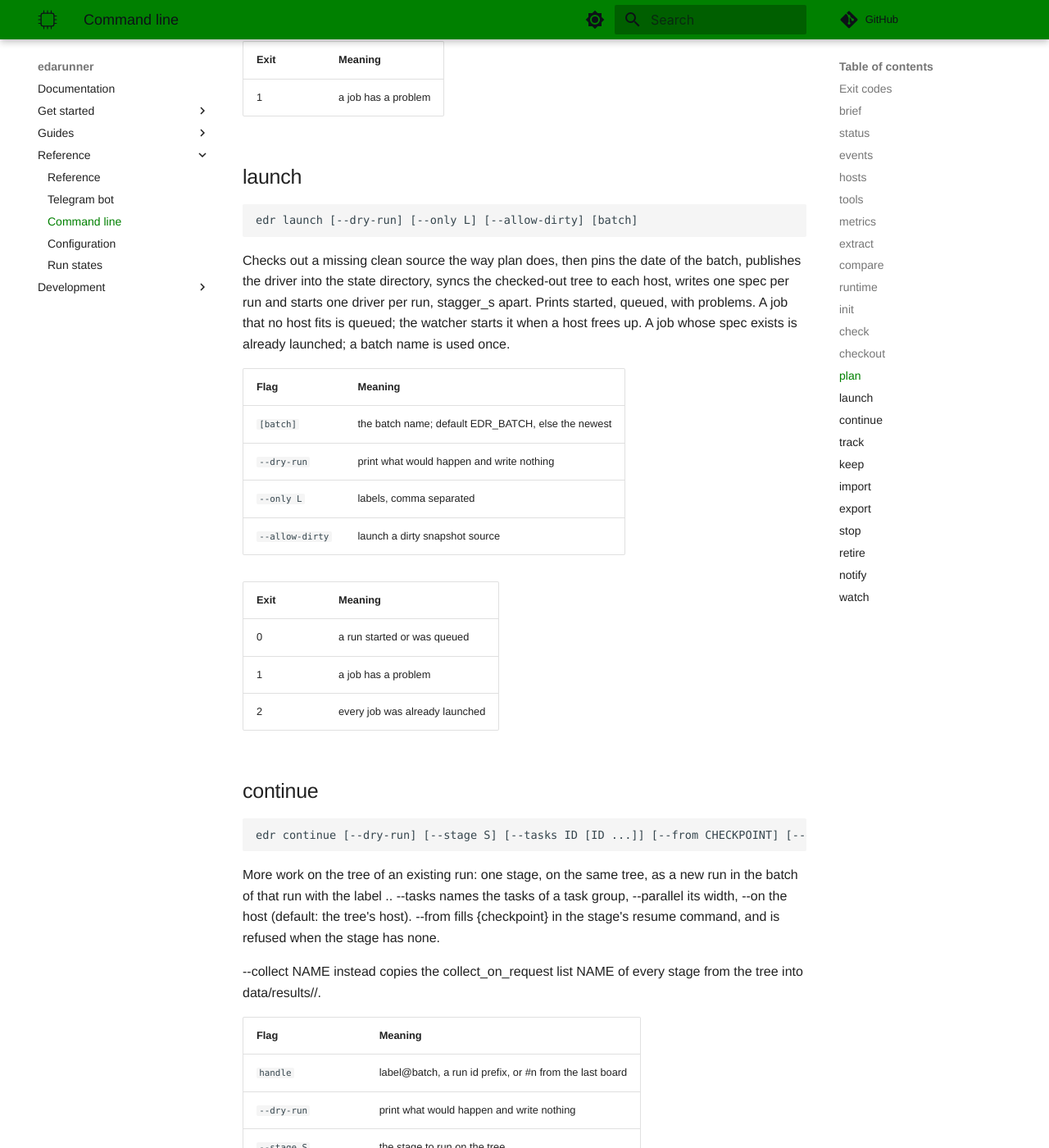
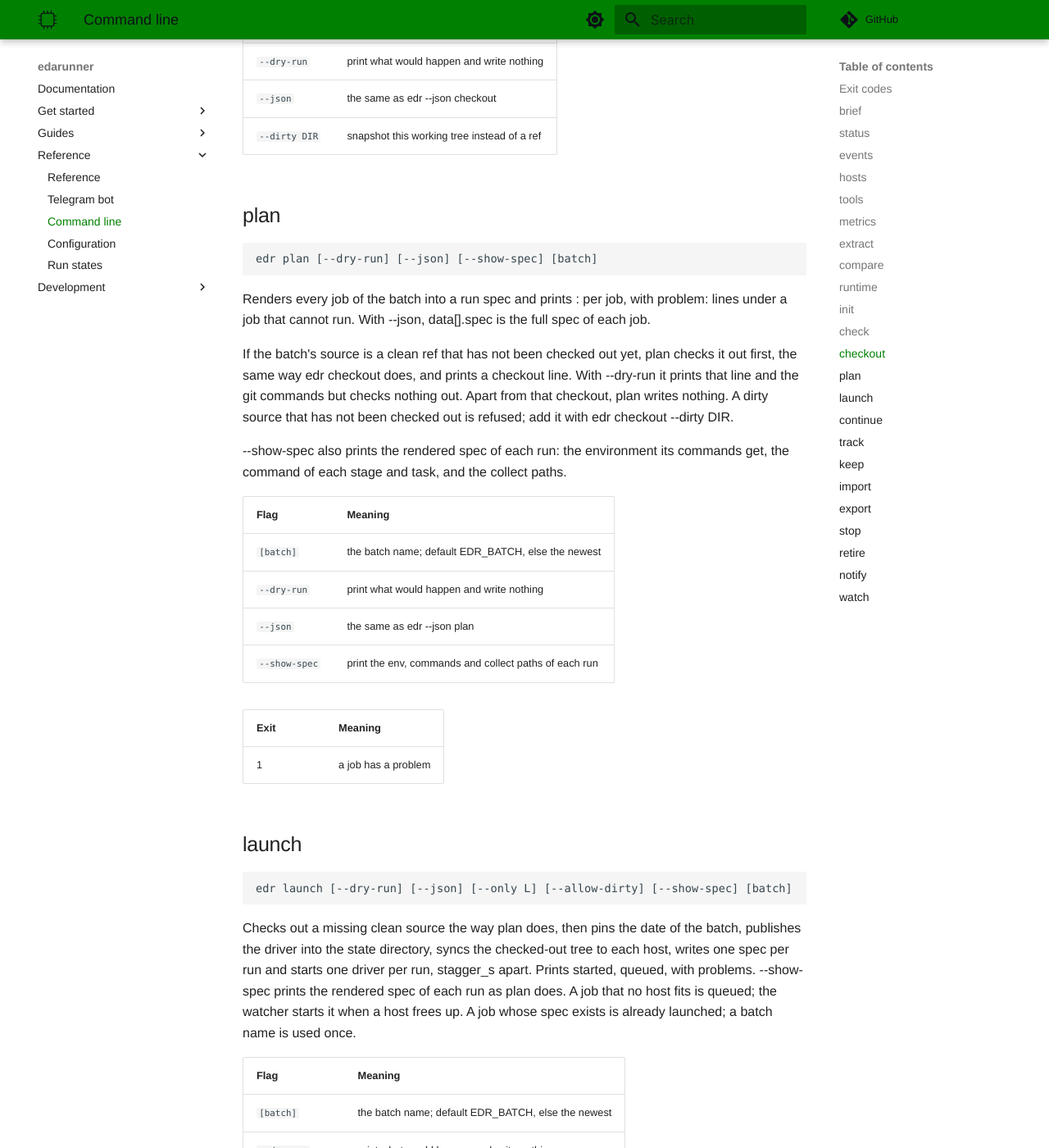
Before and after one commit to lionnus/edarunner, an MkDocs documentation site: the page built from docs/reference/cli.md, in a window 1280 px wide and 1400 px high, scrolled down 10241 px. Shown: the whole window at 82% size. Built offline with MkDocs 1.6.1 and Material for MkDocs 9.7.7, drawn with Linux system fonts in a browser that asks for light colours; comment, search, counter and statistics services are not loaded; some of the changed text lies outside the part shown.

Commit message:
:children_crossing: plan: Print the rendered spec with --show-spec, and take --json after every command

````diff
--- a/docs/reference/cli.md
+++ b/docs/reference/cli.md
@@ -16,7 +16,8 @@ Run flows on hosts, keep a run database, watch, export.
 edr finds edr.toml in the current directory or a parent, so it works from
 anywhere below the project. Without one it refuses.
 
---json on any command prints one object instead of the text:
+--json, before the command as in edr --json status or after it, prints
+one object instead of the text:
 {"code": 0, "data": {}, "output": "the text a person would see"}.
 code is the exit code, data the command's result as structured data, and
 output the text.
@@ -60,7 +61,7 @@ A command below says where it refines a code.
 ## brief
 
 ```
-edr brief [--run HANDLE] [--json]
+edr brief [--json] [--run HANDLE]
 ```
 
 Prints a Markdown briefing for a person or an agent who has not seen
@@ -85,13 +86,13 @@ session with the briefing; docs/run.md shows the hook.
 
 | Flag | Meaning |
 |---|---|
+| `--json` | the same as edr --json brief |
 | `--run HANDLE` | the story of one run: label@batch, a run id prefix, or #n from the last board |
-| `--json` | the same as edr --json brief |
 
 ## status
 
 ```
-edr status [--batch B] [--narrow] [--watch] [--live] [--triage] [--digest] [handle]
+edr status [--json] [--batch B] [--narrow] [--watch] [--live] [--triage] [--digest] [handle]
 ```
 
 Without a handle, the board: one line per run of every batch that is not
@@ -113,6 +114,7 @@ and failed counts appears only for a run with a task group.
 | Flag | Meaning |
 |---|---|
 | `[handle]` | label@batch, a run id prefix, or #n from the last board |
+| `--json` | the same as edr --json status |
 | `--batch B` | one batch; default EDR_BATCH, else every batch |
 | `--narrow` | 48 columns, two lines per live run, for an ssh app on a phone |
 | `--watch` | redraw every heartbeat_s seconds; Ctrl-C ends it |
@@ -127,7 +129,7 @@ and failed counts appears only for a run with a task group.
 ## events
 
 ```
-edr events [--since T] [--run HANDLE] [-n N]
+edr events [--json] [--since T] [--run HANDLE] [-n N]
 ```
 
 The last N events in time order: time, actor (user, watch or telegram),
@@ -135,6 +137,7 @@ run, kind and text.
 
 | Flag | Meaning |
 |---|---|
+| `--json` | the same as edr --json events |
 | `--since T` | 30m, 2h, 1d or seconds |
 | `--run HANDLE` | the events of one run |
 | `-n N` | the last N events; default 50 |
@@ -146,7 +149,7 @@ run, kind and text.
 ## hosts
 
 ```
-edr hosts [--history] [--since T] [--narrow]
+edr hosts [--json] [--history] [--since T] [--narrow]
 ```
 
 Probes every host of the site file and prints one row per host: the
@@ -182,6 +185,7 @@ use (the load, capped at the cores), RAM, scratch and busy GPUs over
 
 | Flag | Meaning |
 |---|---|
+| `--json` | the same as edr --json hosts |
 | `--history` | no probe: the samples the watcher kept, one line per host over --since |
 | `--since T` | with --history: 30m, 2h, 1d or seconds; default 1d |
 | `--narrow` | ok, host, cores, RAM, scratch and GPUs only, in 48 columns, with no space between a mark and its number |
@@ -194,7 +198,7 @@ use (the load, capped at the cores), RAM, scratch and busy GPUs over
 ## tools
 
 ```
-edr tools
+edr tools [--json]
 ```
 
 One row per tool of the site file. free and total are the seats the
@@ -206,6 +210,9 @@ gives tool, free, total, hosts (host to version) and note.
 edr lic prints the same and a deprecation line on stderr; it goes in
 the next release.
 
+| Flag | Meaning |
+|---|---|
+| `--json` | the same as edr --json tools |
 
 | Exit | Meaning |
 |---|---|
@@ -214,7 +221,7 @@ the next release.
 ## metrics
 
 ```
-edr metrics [--design SRC] [--run HANDLE] [--metric NAME] [--over {steps}] [--stage S] [--step N] [--csv] [--instance PATH] [--depth N]
+edr metrics [--json] [--design SRC] [--run HANDLE] [--metric NAME] [--over {steps}] [--stage S] [--step N] [--csv] [--instance PATH] [--depth N]
 ```
 
 Every metric of one design: label, design, stage, step, task, name,
@@ -234,6 +241,7 @@ has one. --instance takes that instance and every instance below it.
 
 | Flag | Meaning |
 |---|---|
+| `--json` | the same as edr --json metrics |
 | `--design SRC` | the exact source tag of the runs, as in the run id |
 | `--run HANDLE` | one run: label@batch, a run id prefix, or #n from the last board |
 | `--metric NAME` | one metric, by name or canonical name |
@@ -251,7 +259,7 @@ has one. --instance takes that instance and every instance below it.
 ## extract
 
 ```
-edr extract [--dry-run] [--batch B] [--design SRC] [handle]
+edr extract [--dry-run] [--json] [--batch B] [--design SRC] [handle]
 ```
 
 Extracts every metric in edr.toml again from the files collected for
@@ -272,6 +280,7 @@ new, changed, unchanged and failed for each run.
 |---|---|
 | `[handle]` | label@batch, a run id prefix, or #n from the last board |
 | `--dry-run` | print what would happen and write nothing |
+| `--json` | the same as edr --json extract |
 | `--batch B` | every run of the batch |
 | `--design SRC` | every run of the exact source tag |
 
@@ -282,7 +291,7 @@ new, changed, unchanged and failed for each run.
 ## compare
 
 ```
-edr compare [--area] [--metric NAME] [--depth N] [--instance PATH] [--stage S] [--step N] HANDLE [HANDLE ...]
+edr compare [--json] [--area] [--metric NAME] [--depth N] [--instance PATH] [--stage S] [--step N] HANDLE [HANDLE ...]
 ```
 
 Puts two or more runs side by side. Without --area, one row per stage,
@@ -300,6 +309,7 @@ the table.
 | Flag | Meaning |
 |---|---|
 | `handles` | label@batch, a run id prefix, or #n from the last board |
+| `--json` | the same as edr --json compare |
 | `--area` | the hierarchical area per instance |
 | `--metric NAME` | this metric, by name or canonical name; repeatable |
 | `--depth N` | the instance depth; default 1 |
@@ -314,7 +324,7 @@ the table.
 ## runtime
 
 ```
-edr runtime [--batch B] [HANDLE ...]
+edr runtime [--json] [--batch B] [HANDLE ...]
 ```
 
 With one handle, the times of one run: a row per stage attempt from
@@ -331,6 +341,7 @@ each stage, attempts summed, and the total.
 | Flag | Meaning |
 |---|---|
 | `handles` | label@batch, a run id prefix, or #n from the last board |
+| `--json` | the same as edr --json runtime |
 | `--batch B` | every run of the batch |
 
 | Exit | Meaning |
@@ -340,7 +351,7 @@ each stage, attempts summed, and the total.
 ## init
 
 ```
-edr init [--dry-run] --site DIR
+edr init [--dry-run] [--json] --site DIR
 ```
 
 Writes edr.toml and edr-watch.service into the current directory. --site
@@ -350,12 +361,13 @@ file. Refuses when edr.toml exists.
 | Flag | Meaning |
 |---|---|
 | `--dry-run` | print what would happen and write nothing |
+| `--json` | the same as edr --json init |
 | `--site DIR` | the site directory, or a site.toml path, required |
 
 ## check
 
 ```
-edr check
+edr check [--json]
 ```
 
 Loads the project, the site and every batch under jobs/, imports every
@@ -363,6 +375,9 @@ hook, checks the driver file, probes every host once, names every tool
 the head node lacks, and plans every batch with those probes. Prints one
 problem: line per fault, or an ok: line with the counts.
 
+| Flag | Meaning |
+|---|---|
+| `--json` | the same as edr --json check |
 
 | Exit | Meaning |
 |---|---|
@@ -371,7 +386,7 @@ problem: line per fault, or an ok: line with the counts.
 ## checkout
 
 ```
-edr checkout [--dry-run] [--dirty DIR] [ref]
+edr checkout [--dry-run] [--json] [--dirty DIR] [ref]
 ```
 
 Fetches, then makes a detached local clone of ref (default source.ref) at
@@ -388,12 +403,13 @@ clone.
 |---|---|
 | `[ref]` | default: source.ref |
 | `--dry-run` | print what would happen and write nothing |
+| `--json` | the same as edr --json checkout |
 | `--dirty DIR` | snapshot this working tree instead of a ref |
 
 ## plan
 
 ```
-edr plan [--dry-run] [batch]
+edr plan [--dry-run] [--json] [--show-spec] [batch]
 ```
 
 Renders every job of the batch into a run spec and prints
@@ -408,10 +424,16 @@ and the git commands but checks nothing out. Apart from that checkout,
 plan writes nothing. A dirty source that has not been checked out is
 refused; add it with edr checkout --dirty DIR.
 
+--show-spec also prints the rendered spec of each run: the environment
+its commands get, the command of each stage and task, and the collect
+paths.
+
 | Flag | Meaning |
 |---|---|
 | `[batch]` | the batch name; default EDR_BATCH, else the newest |
 | `--dry-run` | print what would happen and write nothing |
+| `--json` | the same as edr --json plan |
+| `--show-spec` | print the env, commands and collect paths of each run |
 
 | Exit | Meaning |
 |---|---|
@@ -420,14 +442,15 @@ refused; add it with edr checkout --dirty DIR.
 ## launch
 
 ```
-edr launch [--dry-run] [--only L] [--allow-dirty] [batch]
+edr launch [--dry-run] [--json] [--only L] [--allow-dirty] [--show-spec] [batch]
 ```
 
 Checks out a missing clean source the way plan does, then pins the date
 of the batch, publishes the driver into the state directory, syncs the
 checked-out tree to each host, writes one spec per run
 and starts one driver per run, stagger_s apart. Prints
-<n> started, <n> queued, <n> with problems. A job that no host fits is
+<n> started, <n> queued, <n> with problems.
+--show-spec prints the rendered spec of each run as plan does. A job that no host fits is
 queued; the watcher starts it when a host frees up. A job whose spec
 exists is already launched; a batch name is used once.
 
@@ -435,8 +458,10 @@ exists is already launched; a batch name is used once.
 |---|---|
 | `[batch]` | the batch name; default EDR_BATCH, else the newest |
 | `--dry-run` | print what would happen and write nothing |
+| `--json` | the same as edr --json launch |
 | `--only L` | labels, comma separated |
 | `--allow-dirty` | launch a dirty snapshot source |
+| `--show-spec` | print the env, commands and collect paths of each run |
 
 | Exit | Meaning |
 |---|---|
@@ -447,7 +472,7 @@ exists is already launched; a batch name is used once.
 ## continue
 
 ```
-edr continue [--dry-run] [--stage S] [--tasks ID [ID ...]] [--from CHECKPOINT] [--on HOST] [--parallel N] [--collect NAME] handle
+edr continue [--dry-run] [--json] [--stage S] [--tasks ID [ID ...]] [--from CHECKPOINT] [--on HOST] [--parallel N] [--collect NAME] handle
 ```
 
 More work on the tree of an existing run: one stage, on the same tree,
@@ -463,6 +488,7 @@ stage from the tree into data/results/<run id>/.
 |---|---|
 | `handle` | label@batch, a run id prefix, or #n from the last board |
 | `--dry-run` | print what would happen and write nothing |
+| `--json` | the same as edr --json continue |
 | `--stage S` | the stage to run on the tree |
 | `--tasks ID ...` | the tasks of a task group; default the job's |
 | `--from CHECKPOINT` | resume the stage from this checkpoint |
@@ -478,7 +504,7 @@ stage from the tree into data/results/<run id>/.
 ## track
 
 ```
-edr track [--dry-run] --label L --stage S [--batch B] [--src TAG] [--root DIR] [--collect] ...
+edr track [--dry-run] [--json] --label L --stage S [--batch B] [--src TAG] [--root DIR] [--collect] ...
 ```
 
 Runs one command in the foreground under the driver, on this machine, and
@@ -504,6 +530,7 @@ nothing.
 |---|---|
 | `cmd` | the command, after -- |
 | `--dry-run` | print what would happen and write nothing |
+| `--json` | the same as edr --json track |
 | `--label L` | the label of the run, required |
 | `--stage S` | the stage name; a stage of edr.toml lends its settings, required |
 | `--batch B` | the batch; default track |
@@ -518,7 +545,7 @@ nothing.
 ## keep
 
 ```
-edr keep [--dry-run] [--hours N] [--ack] handle
+edr keep [--dry-run] [--json] [--hours N] [--ack] handle
 ```
 
 Writes the keep file of a live run. --hours (default 12 when --ack is
@@ -529,6 +556,7 @@ cancels a pending kill or stop of the watcher.
 |---|---|
 | `handle` | label@batch, a run id prefix, or #n from the last board |
 | `--dry-run` | print what would happen and write nothing |
+| `--json` | the same as edr --json keep |
 | `--hours N` | default 12 |
 | `--ack` | cancel the pending kill of the run |
 
@@ -539,7 +567,7 @@ cancels a pending kill or stop of the watcher.
 ## import
 
 ```
-edr import [--dry-run] --run-id RUN_ID --label LABEL --config CONFIG --src SRC [--host HOST] [--root PATH] [--results DIR] [--tasks ID [ID ...]] [--batch BATCH] [--phase PHASE]
+edr import [--dry-run] [--json] --run-id RUN_ID --label LABEL --config CONFIG --src SRC [--host HOST] [--root PATH] [--results DIR] [--tasks ID [ID ...]] [--batch BATCH] [--phase PHASE]
                   [--build-tag TAG] [--why WHY]
 ```
 
@@ -553,6 +581,7 @@ with YYYYMMDD_HHMM_.
 | Flag | Meaning |
 |---|---|
 | `--dry-run` | print what would happen and write nothing |
+| `--json` | the same as edr --json import |
 | `--run-id RUN_ID` | the run id; it must start with YYYYMMDD_HHMM_, required |
 | `--label LABEL` | the label of the run, required |
 | `--config CONFIG` | the configuration name of the run, required |
@@ -569,7 +598,7 @@ with YYYYMMDD_HHMM_.
 ## export
 
 ```
-edr export [--dry-run] [--design SRC] [--out DIR] [--mlflow DIR] [--labels a,b] [--with-logs]
+edr export [--dry-run] [--json] [--design SRC] [--out DIR] [--mlflow DIR] [--labels a,b] [--with-logs]
 ```
 
 Writes a snapshot of one design to DIR: manifest.json, runs.csv,
@@ -588,6 +617,7 @@ mlflow extra: pip install 'edarunner[mlflow]'.
 | Flag | Meaning |
 |---|---|
 | `--dry-run` | print what would happen and write nothing |
+| `--json` | the same as edr --json export |
 | `--design SRC` | the exact source tag of the runs, as in the run id |
 | `--out DIR` | the directory to write; it must be absent or empty |
 | `--mlflow DIR` | write an MLflow tracking store in DIR instead |
@@ -597,7 +627,7 @@ mlflow extra: pip install 'edarunner[mlflow]'.
 ## stop
 
 ```
-edr stop [--dry-run] --why WHY [--after-task] [--now] handle
+edr stop [--dry-run] --why WHY [--json] [--after-task] [--now] handle
 ```
 
 Stops one run through the pids the driver recorded, never through a
@@ -615,6 +645,7 @@ has no driver pid is refused.
 | `handle` | label@batch, a run id prefix, or #n from the last board |
 | `--dry-run` | print what would happen and write nothing |
 | `--why WHY` | the reason; it goes into the events table, required |
+| `--json` | the same as edr --json stop |
 | `--after-task` | write the stop file; the running task ends first |
 | `--now` | SIGKILL after 30 s |
 
@@ -626,7 +657,7 @@ has no driver pid is refused.
 ## retire
 
 ```
-edr retire [--dry-run] --why WHY [--batch B] [--collect NAMES] [--prune T] [--uncollected] [handle]
+edr retire [--dry-run] --why WHY [--json] [--batch B] [--collect NAMES] [--prune T] [--uncollected] [handle]
 ```
 
 Removes the run tree on the host, or with --prune T the paths that
@@ -649,6 +680,7 @@ not collected unless --uncollected.
 | `[handle]` | label@batch, a run id prefix, or #n from the last board |
 | `--dry-run` | print what would happen and write nothing |
 | `--why WHY` | the reason; it goes into the events table, required |
+| `--json` | the same as edr --json retire |
 | `--batch B` | every run of the batch, then mark it RETIRED |
 | `--collect NAMES` | copy these collect_on_request lists, comma separated, to the head node first |
 | `--prune T` | remove the prune targets named T instead of the tree |
@@ -662,7 +694,7 @@ not collected unless --uncollected.
 ## notify
 
 ```
-edr notify [--dry-run] [--board] [--digest] [--silent] [text]
+edr notify [--dry-run] [--json] [--board] [--digest] [--silent] [text]
 ```
 
 Sends one message through every notifier that the site configures. The
@@ -675,6 +707,7 @@ either. docs/telegram.md shows a Claude Code hook that calls it.
 |---|---|
 | `[text]` | the message, as plain text |
 | `--dry-run` | print what would happen and write nothing |
+| `--json` | the same as edr --json notify |
 | `--board` | send the board of edr status |
 | `--digest` | send the daily digest now; the watcher still sends its own |
 | `--silent` | send without a sound on the phone |
@@ -686,7 +719,7 @@ either. docs/telegram.md shows a Claude Code hook that calls it.
 ## watch
 
 ```
-edr watch [--dry-run] [--once] [--check]
+edr watch [--dry-run] [--json] [--once] [--check]
 ```
 
 The watcher loop: one cycle every heartbeat_s seconds, with the Telegram
@@ -698,6 +731,7 @@ docs/run.md explains the cycle.
 | Flag | Meaning |
 |---|---|
 | `--dry-run` | print what would happen and write nothing |
+| `--json` | the same as edr --json watch |
 | `--once` | one cycle; exit 1 when it failed |
 | `--check` | exit 1 when watch.json is older than three cycles |
 
````
Also changed, not shown: 4 other files.
